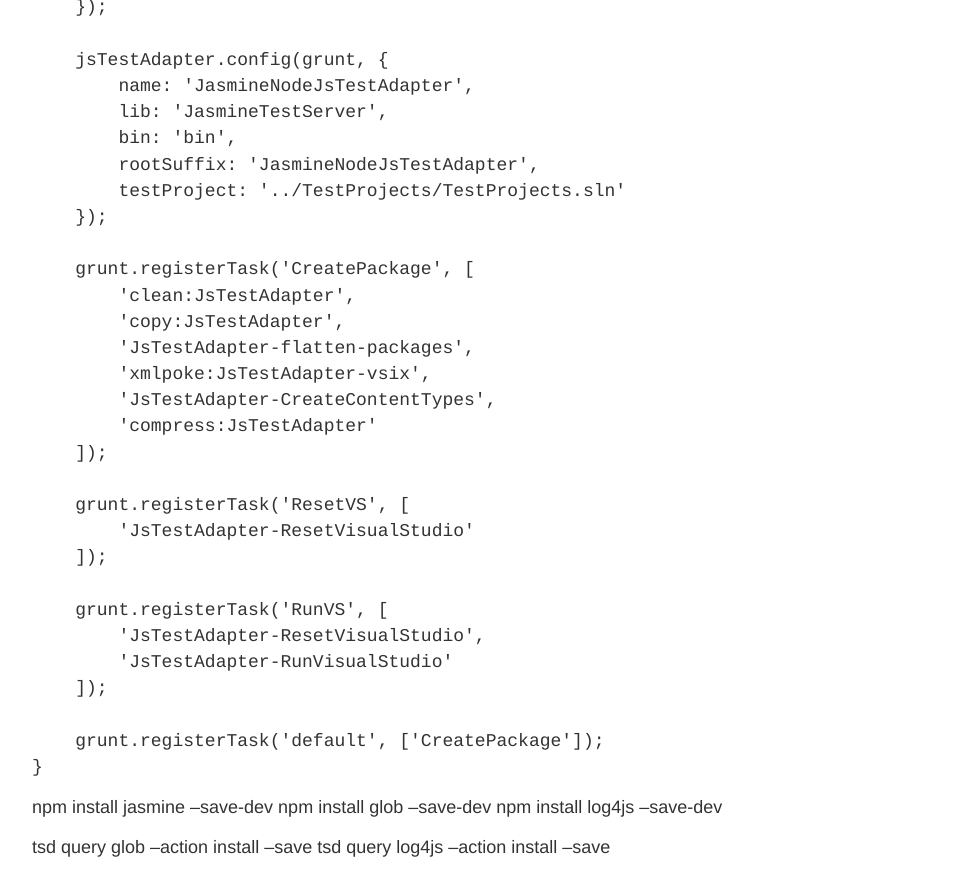
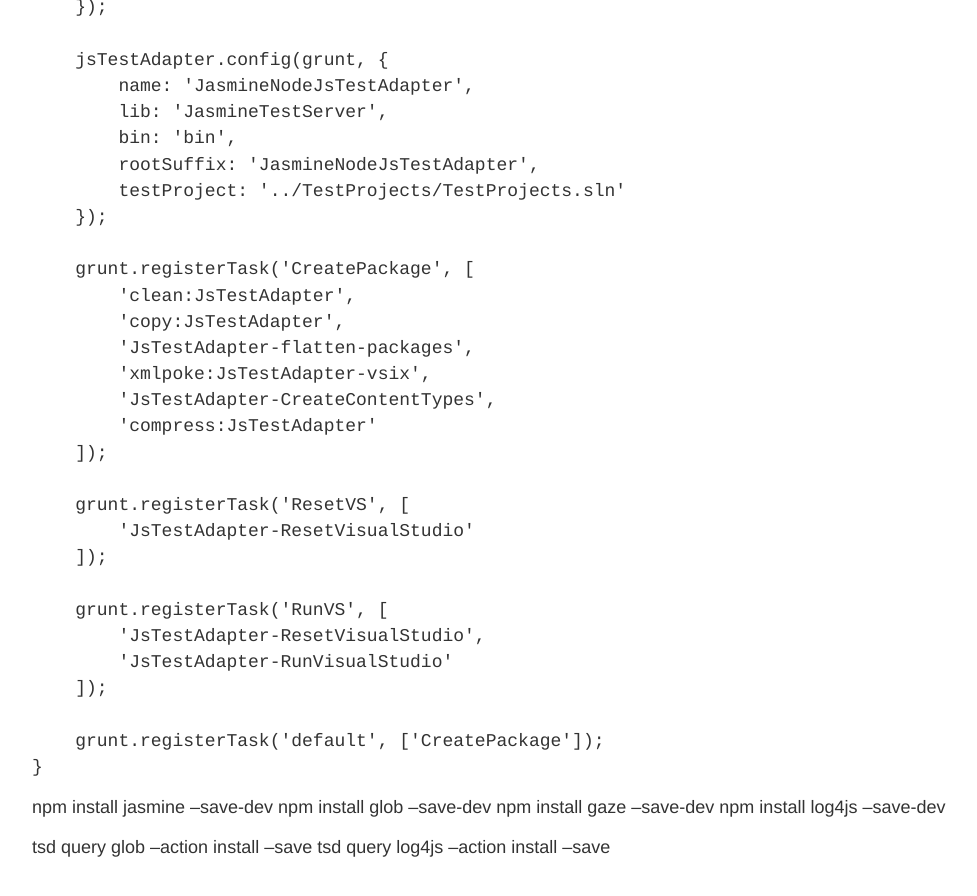
Before and after one commit to MortenHoustonLudvigsen/JsTestAdapter, a Jekyll site: the page built from CreatingATestAdapter/CreatingATestAdapter.md, in a window 1280 px wide and 900 px high, scrolled down 8512 px. Shown: the top 896 px of the window, without its empty margins (106-1083 px from the left). Built offline with Jekyll 4.4.1, drawn with Linux system fonts in a browser that asks for light colours; Markdown is read by kramdown in place of the engine named in the settings.

Commit message:
Update site

```diff
--- a/CreatingATestAdapter/CreatingATestAdapter.md
+++ b/CreatingATestAdapter/CreatingATestAdapter.md
@@ -205,6 +205,7 @@
 
 npm install jasmine --save-dev
 npm install glob --save-dev
+npm install gaze --save-dev
 npm install log4js --save-dev
 
 tsd query glob --action install --save
```
